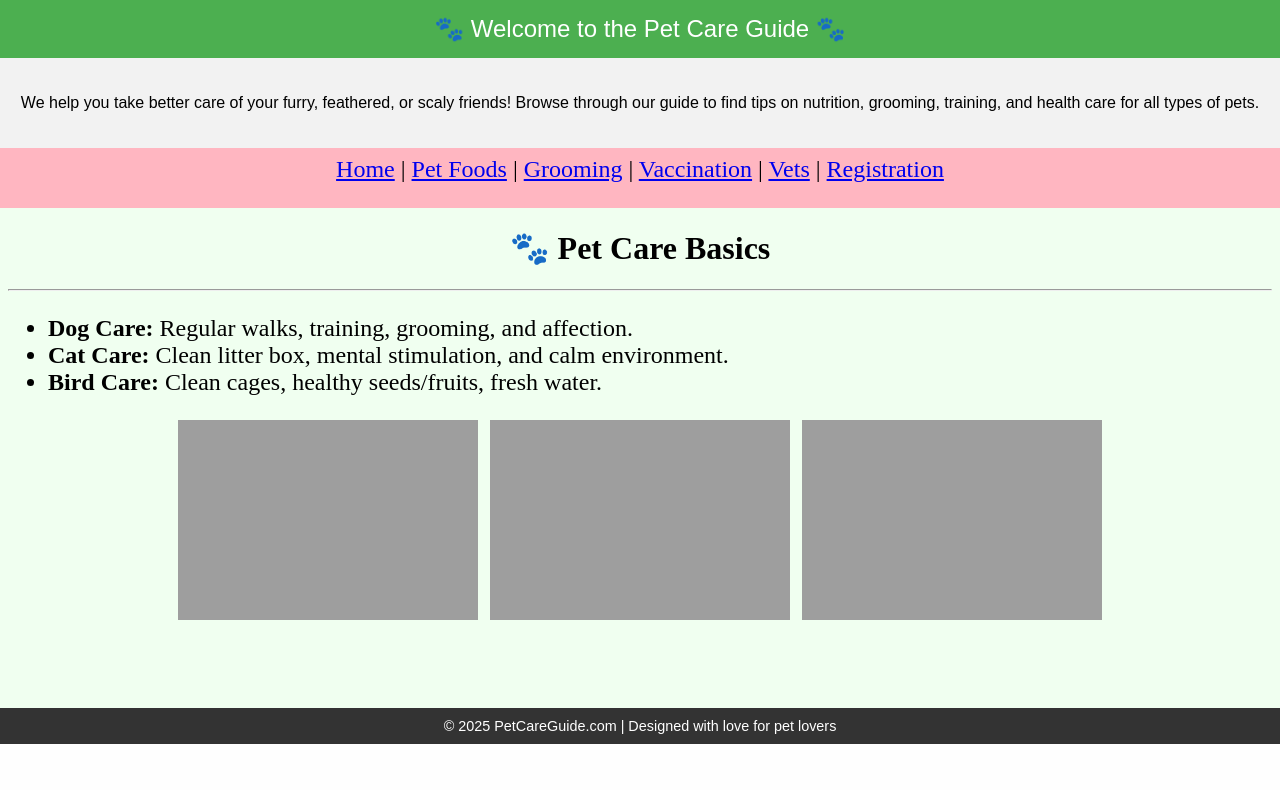
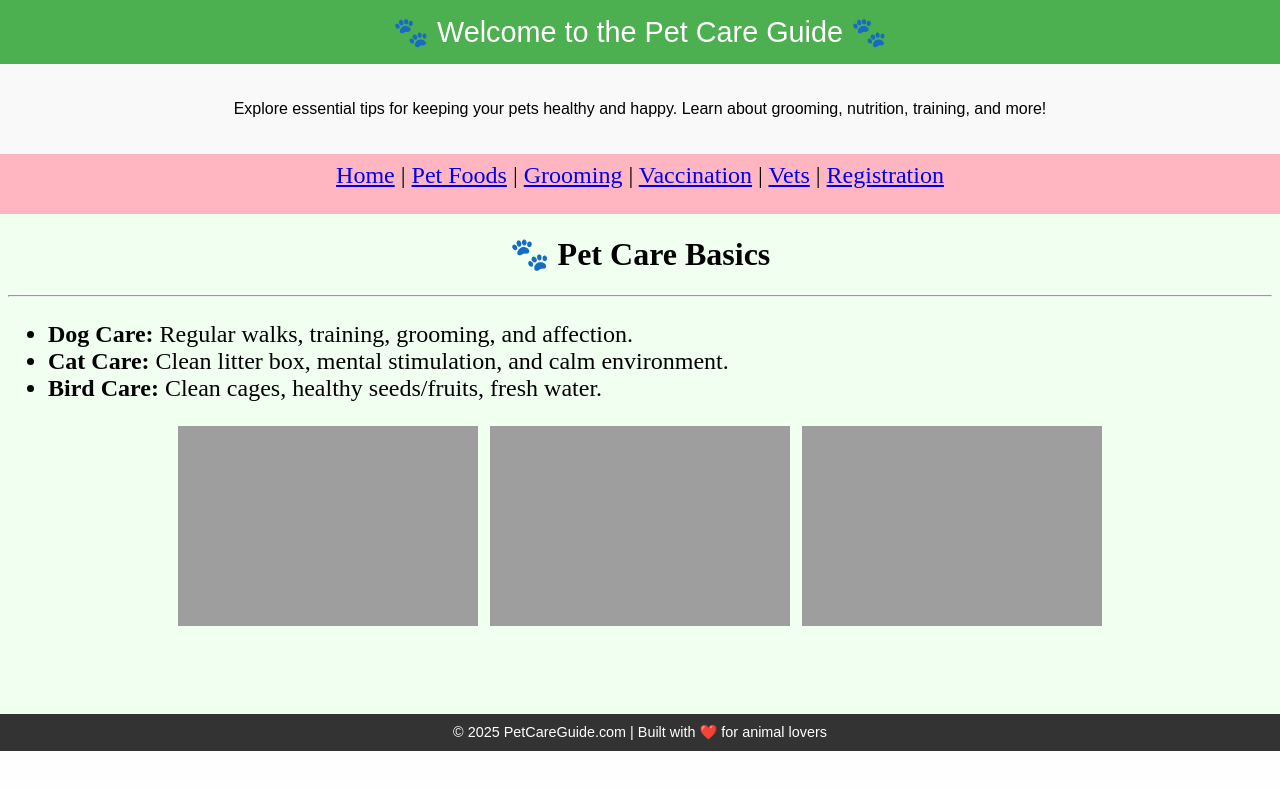
Before and after one commit to Yug-Patel25/demo-html, a plain HTML site: page index.html in a window 1280 px wide. Drawn offline with Linux system fonts and the light colour scheme.

Commit message:
Update index.html

```diff
--- a/index.html
+++ b/index.html
@@ -1,10 +1,10 @@
 <!DOCTYPE html>
 <html lang="en">
 <head>
-  <meta charset="UTF-8">
-  <meta name="viewport" content="width=device-width, initial-scale=1.0">
+  <meta charset="UTF-8" />
+  <meta name="viewport" content="width=device-width, initial-scale=1.0"/>
   <title>Pet Care Guide</title>
-  <link rel="icon" type="image/jpeg" href="peticon.jpg">
+  <link rel="icon" type="image/jpeg" href="peticon.jpg" />
   <style>
     html, body {
       height: 100%;
@@ -17,11 +17,11 @@
       color: white;
       padding: 15px;
       text-align: center;
-      font-size: 1.5rem;
+      font-size: 1.8rem;
     }
     section.intro {
       padding: 20px;
-      background-color: #f2f2f2;
+      background-color: #f9f9f9;
       text-align: center;
     }
     iframe {
@@ -44,14 +44,17 @@
   </header>
 
   <section class="intro">
-    <p>We help you take better care of your furry, feathered, or scaly friends! Browse through our guide to find tips on nutrition, grooming, training, and health care for all types of pets.</p>
+    <p>Explore essential tips for keeping your pets healthy and happy. Learn about grooming, nutrition, training, and more!</p>
   </section>
 
+  <!-- Navigation bar -->
   <iframe src="nav.html" height="60" width="100%"></iframe>
+
+  <!-- Main content area -->
   <iframe src="home.html" height="500" width="100%" name="content"></iframe>
 
   <footer>
-    &copy; 2025 PetCareGuide.com | Designed with love for pet lovers
+    &copy; 2025 PetCareGuide.com | Built with ❤️ for animal lovers
   </footer>
 
 </body>
```
